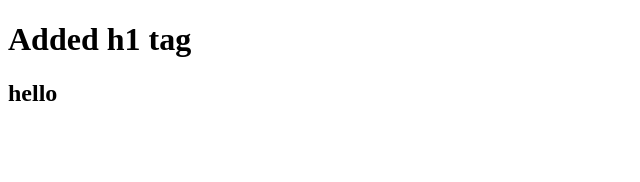
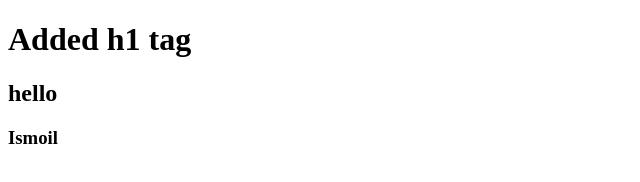
Before and after one commit to muhammaddiyorkarimov/git-learn, a plain HTML site: page index.html in a window 1280 px wide. Shown: the full height of the page, 0-640 px from the left. Drawn offline with Linux system fonts and the light colour scheme.

Commit message:
add h3 tag to index.html file

```diff
--- a/index.html
+++ b/index.html
@@ -8,5 +8,6 @@
 <body>
     <h1>Added h1 tag</h1>
     <h2>hello</h2>
+    <h3>Ismoil</h3>
 </body>
 </html>
```
